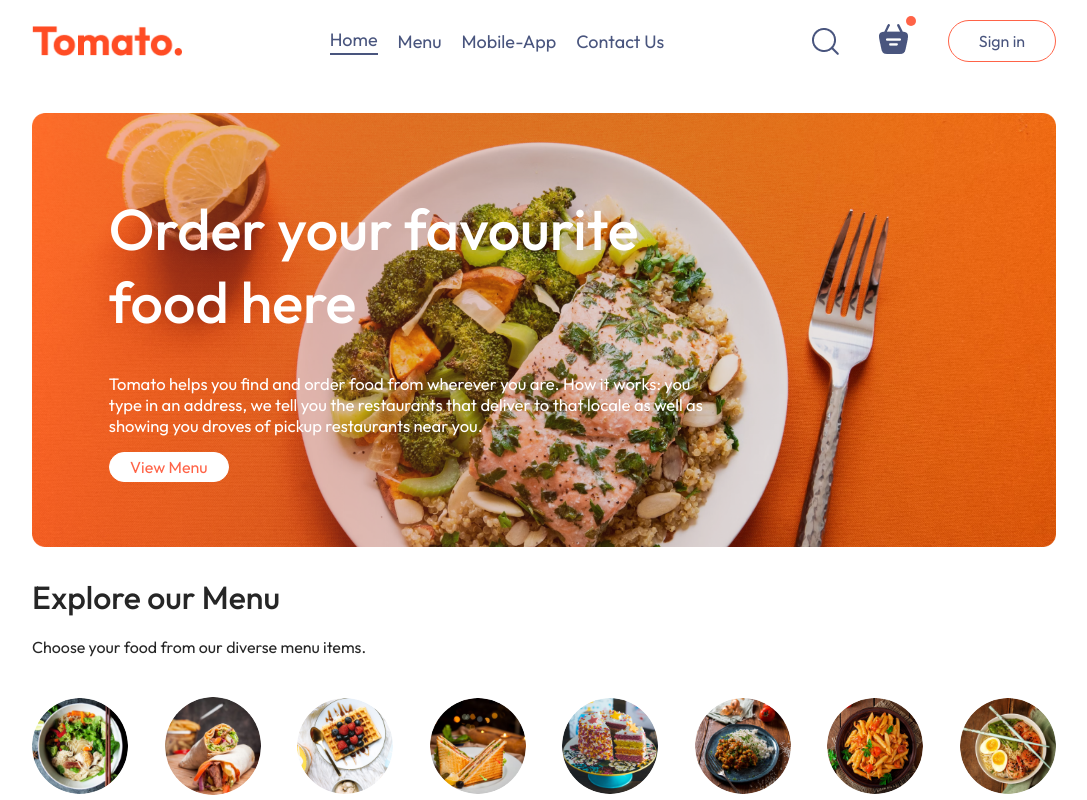
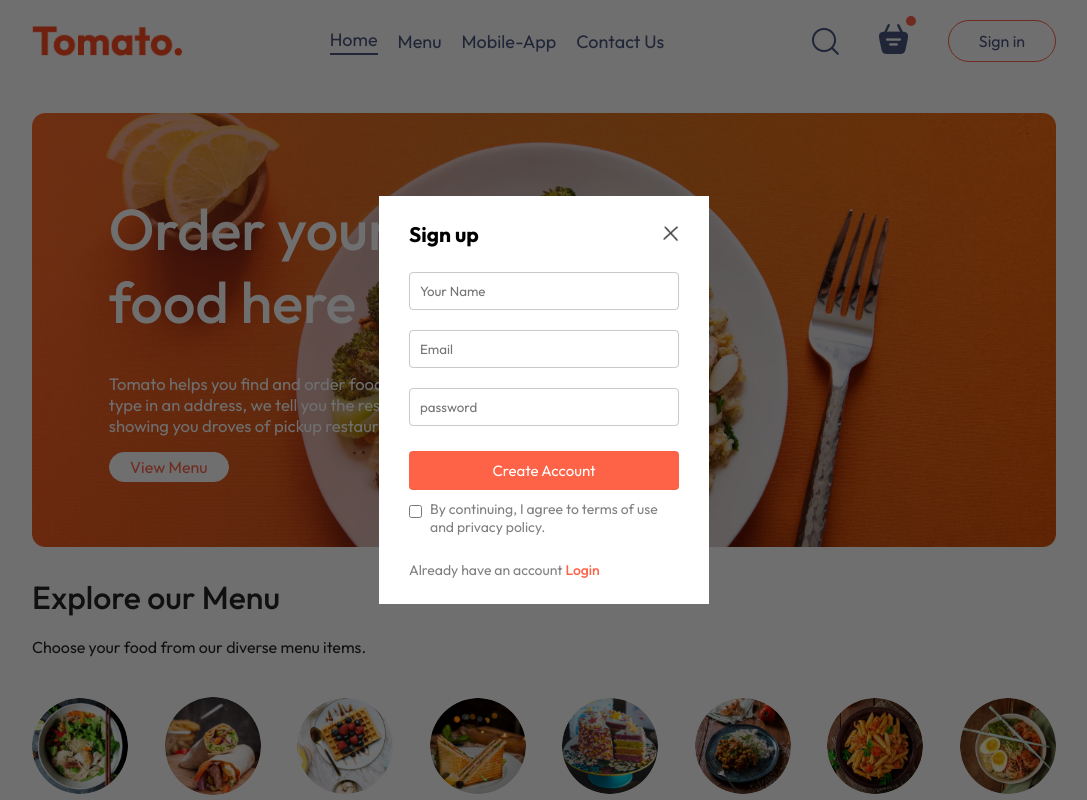
Before and after one commit to shivanidighe01/Food-ordering-site, a React (Vite) app in the folder frontend/: page / in a window 1280 px wide. Both pictures are taken after a click on the button "Sign in". Shown: the top 800 px of the page, without its empty margins (96-1183 px from the left). Built offline with nearby package versions, Linux system fonts and the light colour scheme.

Commit message:
login-signup-page

```diff
--- a/frontend/src/App.jsx
+++ b/frontend/src/App.jsx
@@ -1,15 +1,22 @@
-import React from 'react'
+import React, { useState } from 'react'
 import { Route, Routes } from 'react-router-dom'
 import Navbar from './components/Navbar/Navbar'
 import Footer from './components/Footer/Footer'
 import Home from './pages/Home/Home'
 import Cart from './pages/Cart/Cart'
 import PlaceOrder from './pages/PlaceOrder/PlaceOrder'
+// import LoginPopup from './components/LoginPopup/LoginPopup'
+import Login from './components/Login/Login'
 const App = () => {
+
+  const [showLoginPopup,setShowLoginPopup]=useState(false);
   return (
     <>
+    {
+      showLoginPopup ? <Login setShowLoginPopup={setShowLoginPopup}></Login>:<></>
+    }
     <div className='app'>
-      <Navbar></Navbar>
+      <Navbar setShowLoginPopup={setShowLoginPopup}></Navbar>
       <Routes>
         <Route path='/' element={<Home/>} />
         <Route path='/cart' element={<Cart/>} />
--- /dev/null
+++ b/frontend/src/components/Login/Login.css
@@ -0,0 +1,73 @@
+.login-popup
+{
+    position: absolute;
+    z-index: 1;
+    width: 100%;
+    height: 100%;
+    background-color: #00000090;
+    display: grid;
+}
+.login-popup-container
+{
+    place-self: center;
+    width: max(23vw,330px);
+    color: #808080;
+    background-color: white;
+    display: flex;
+    flex-direction: column;
+    gap: 25px;
+    padding: 25px 30px;
+    font-size: 14px;
+    animation: fadeIn 0.5s;
+}
+.login-popup-title
+{
+    display: flex;
+    justify-content: space-between;
+    align-items: center;
+    color: black;
+}
+.login-popup-title img
+{
+    width: 16px;
+    cursor: pointer;
+}
+.login-popup-input
+{
+    display: flex;
+    flex-direction: column;
+    gap: 20px;
+}
+.login-popup-input input
+{
+    outline: none;
+    border: 1px solid #c9c9c9;
+    padding: 10px;
+    border-radius: 4px;
+}
+.login-popup-container button
+{
+    border: none;
+    padding: 10px;
+    border-radius: 4px;
+    color: white;
+    font-size: 15px;
+    background-color: tomato;
+}
+.login-popup-condition
+{
+    display: flex;
+    align-items: start;
+    gap: 8px;
+    margin-top: -15px;
+}
+.login-popup-condition input
+{
+    margin-top: 5px;
+}
+.login-popup p span
+{
+    color: tomato;
+    font-weight: 500;
+    cursor: pointer;
+}
--- /dev/null
+++ b/frontend/src/components/Login/Login.jsx
@@ -0,0 +1,36 @@
+import React, { useState } from 'react'
+import './Login.css'
+import { assets } from '../../assets/assets'
+const Login = ({setShowLoginPopup}) => {
+    const [currState,setCurrState]=useState('Sign up')
+  return (
+    <div className="login-popup">
+        <form className="login-popup-container">
+            <div className="login-popup-title">
+                <h2>{currState}</h2>
+                <img onClick={()=>setShowLoginPopup(false)} src={assets.cross_icon} alt="" />
+            </div>
+            <div className="login-popup-input">
+                {currState==='Login' ?<></>:<input type="text" placeholder='Your Name' required />}
+
+                <input type="email" placeholder='Email' required />
+                <input type="password" placeholder='password' required/>
+            </div>
+            <button>{currState==='Sign up' ? 'Create Account':'Login'}</button>
+            <div className="login-popup-condition">
+                <input type="checkbox" required/>
+                <p>By continuing, I agree to terms of use and privacy policy.</p>
+            </div>
+            {
+                currState==='Login'
+                ?<p>Create new account? <span onClick={()=>setCurrState('Sign Up')}>Click here</span></p>
+                :<p>Already have an account <span onClick={()=>setCurrState('Login')}>Login</span></p>
+            }
+
+
+        </form>
+    </div>
+  )
+}
+
+export default Login
--- a/frontend/src/components/Navbar/Navbar.jsx
+++ b/frontend/src/components/Navbar/Navbar.jsx
@@ -2,7 +2,7 @@
 import { assets } from '../../assets/assets'
 import './Navbar.css'
 import { useState } from 'react'
-const Navbar = () => {
+const Navbar = ({setShowLoginPopup}) => {
 
   const [menu, setMenu] = useState("Home")
 
@@ -24,7 +24,7 @@
         <img src={assets.basket_icon} alt="basket" />
         <div className="dot"></div>
       </div>
-      <button>Sign in</button>
+      <button onClick={()=>setShowLoginPopup(true)}>Sign in</button>
     </div>
 
    </div>
```
